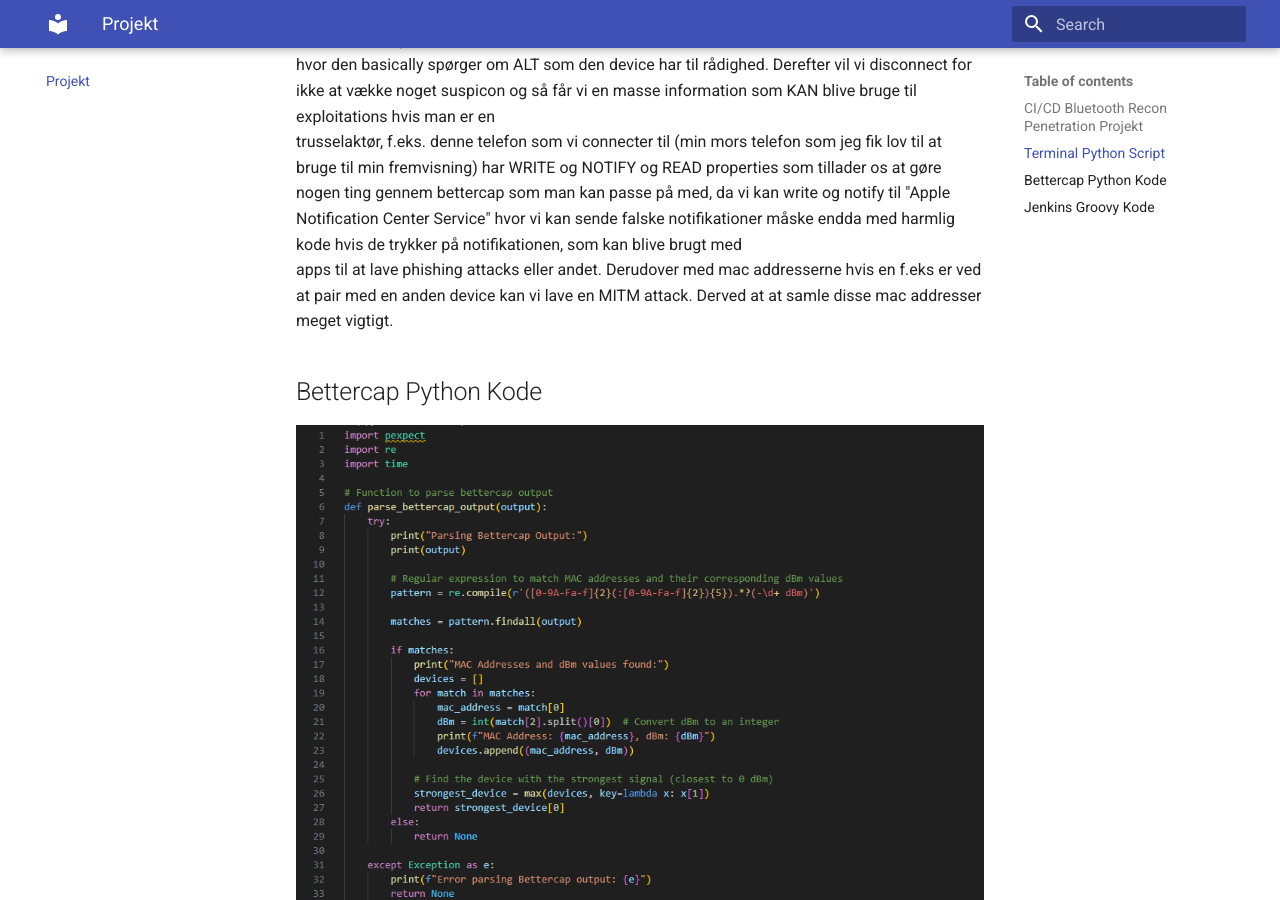
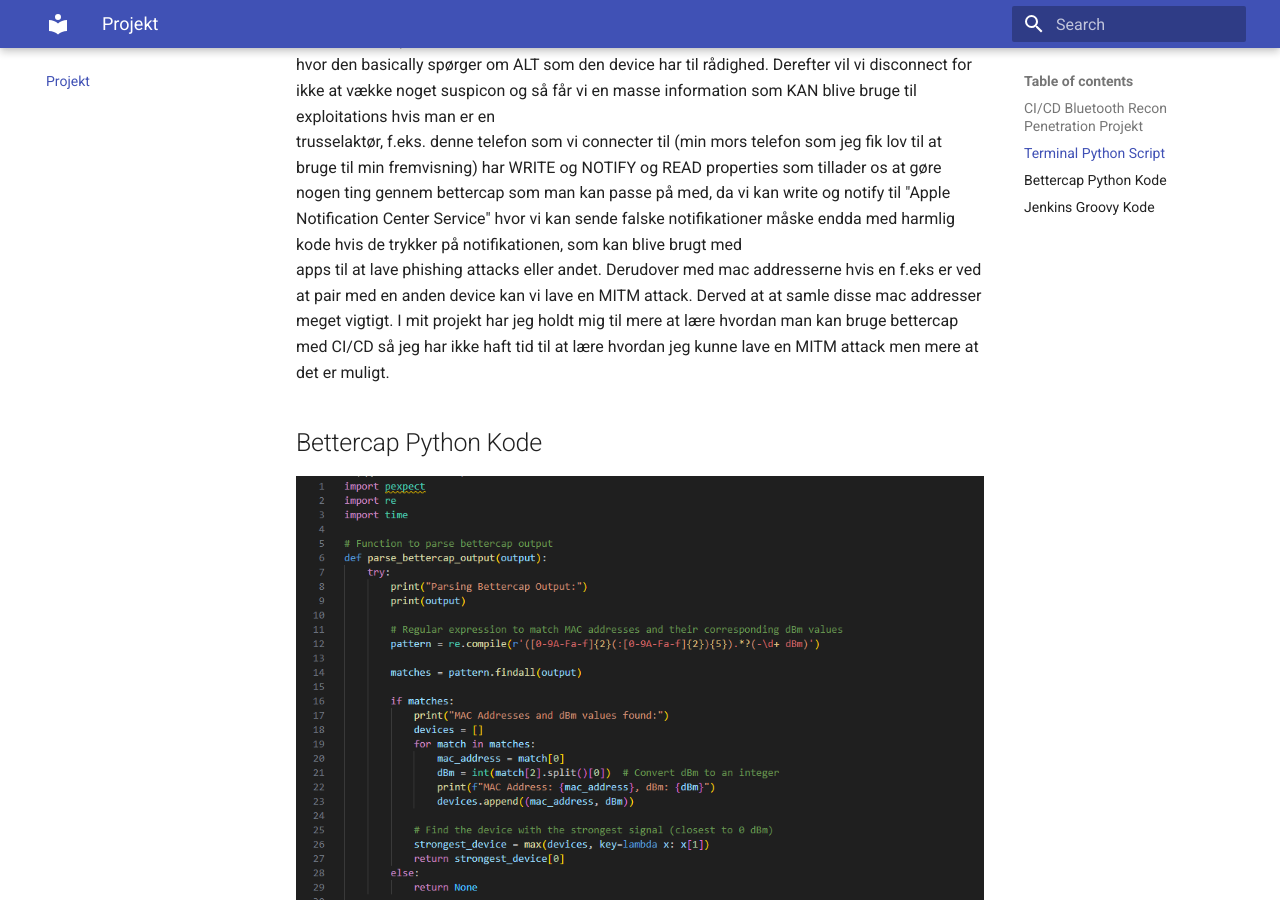
Before and after one commit to Efily/E25-Projekt, an MkDocs documentation site: the page built from docs/pipeline.md, in a window 1280 px wide and 900 px high, scrolled down 1261 px. Built offline with MkDocs 1.6.1 and Material for MkDocs 9.7.7, drawn with Linux system fonts in a browser that asks for light colours.

Commit message:
Update pipeline.md

```diff
--- a/docs/pipeline.md
+++ b/docs/pipeline.md
@@ -10,7 +10,7 @@
 Det der er vigtigt at forstå er at brugeren på den device som den connecter til VIL IKKE få at vide at de er blevet enumerated da det som den gør er at spørge efter dens GATT profil (Generic Attribute Table), som er
 hvor den basically spørger om ALT som den device har til rådighed. Derefter vil vi disconnect for ikke at vække noget suspicon og så får vi en masse information som KAN blive bruge til exploitations hvis man er en
 trusselaktør, f.eks. denne telefon som vi connecter til (min mors telefon som jeg fik lov til at bruge til min fremvisning) har WRITE og NOTIFY og READ properties som tillader os at gøre nogen ting gennem bettercap som man kan passe på med, da vi kan write og notify til "Apple Notification Center Service" hvor vi kan sende falske notifikationer måske endda med harmlig kode hvis de trykker på notifikationen, som kan blive brugt med
-apps til at lave phishing attacks eller andet. Derudover med mac addresserne hvis en f.eks er ved at pair med en anden device kan vi lave en MITM attack. Derved at at samle disse mac addresser meget vigtigt.
+apps til at lave phishing attacks eller andet. Derudover med mac addresserne hvis en f.eks er ved at pair med en anden device kan vi lave en MITM attack. Derved at at samle disse mac addresser meget vigtigt. I mit projekt har jeg holdt mig til mere at lære hvordan man kan bruge bettercap med CI/CD så jeg har ikke haft tid til at lære hvordan jeg kunne lave en MITM attack men mere at det er muligt.
 
 ##Bettercap Python Kode
 ![Bettercap Python code 1/2](images/Bettercap1.png)
```
